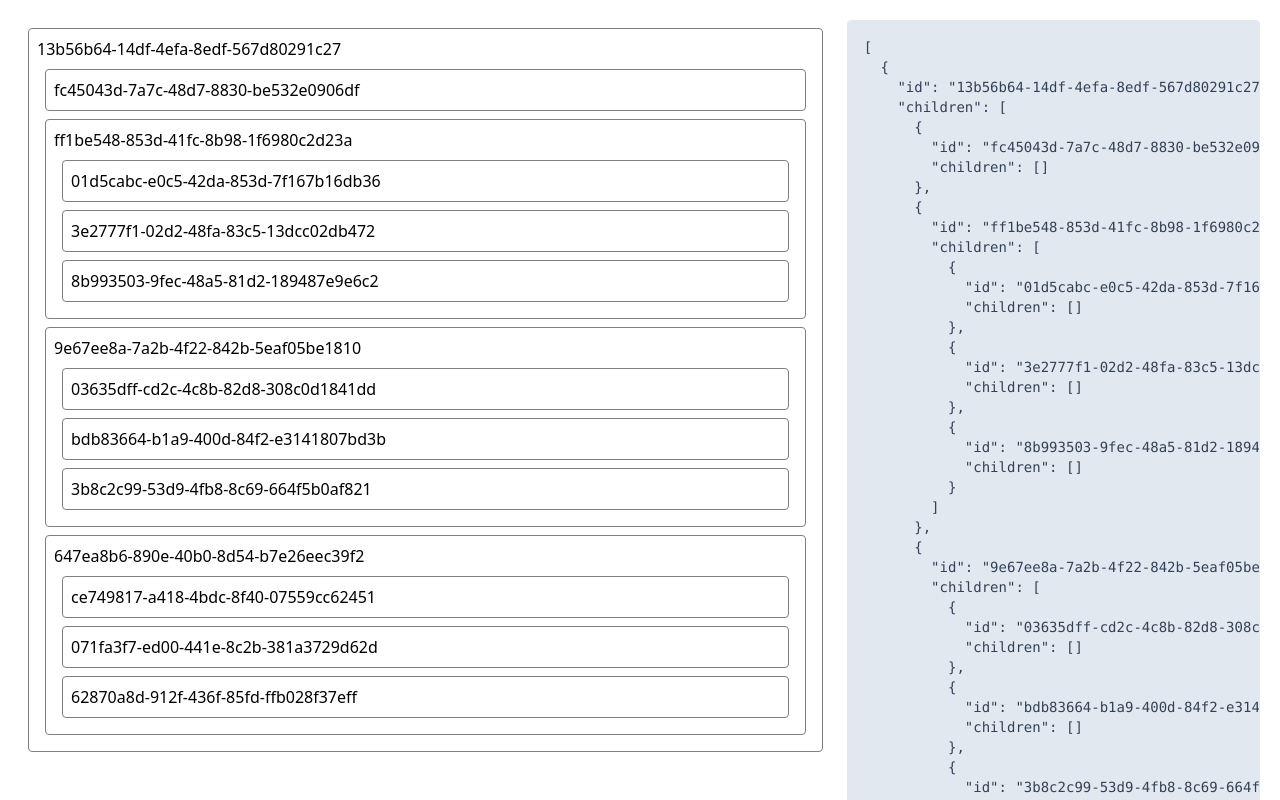
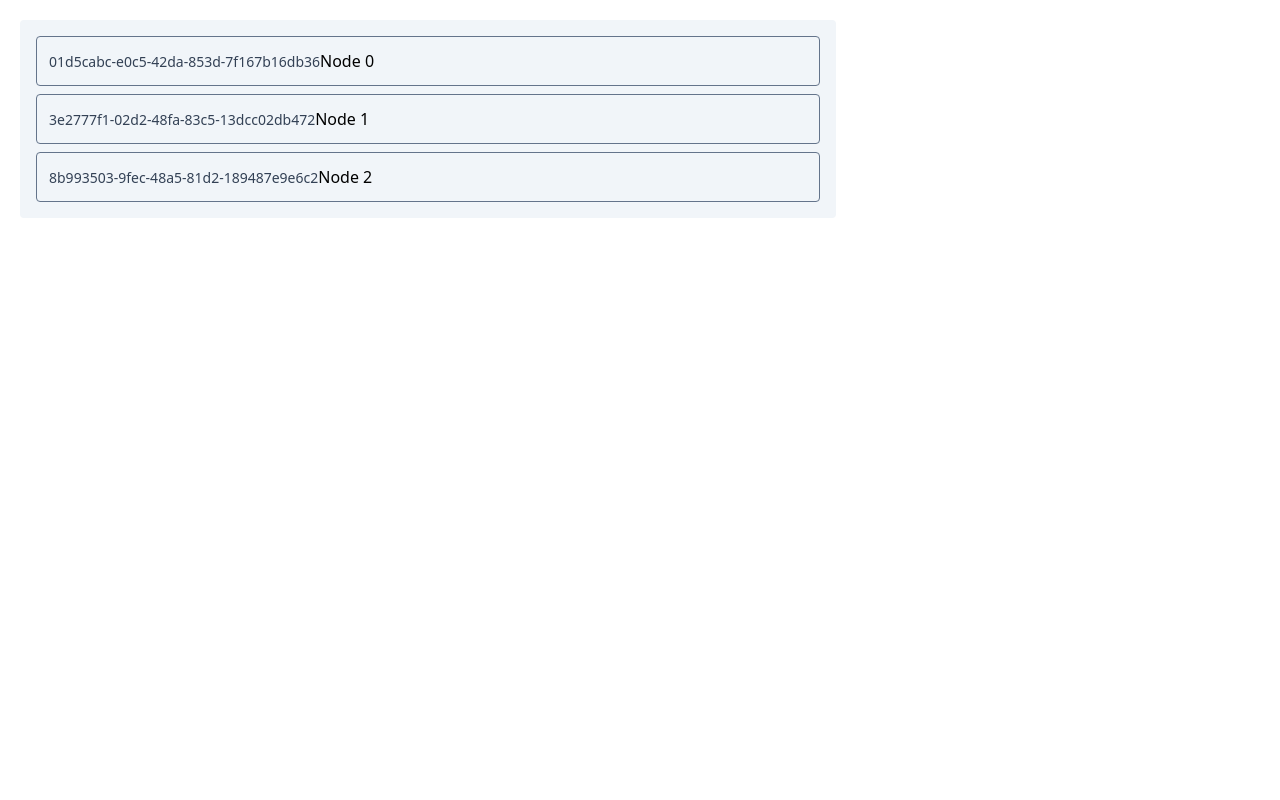
Before and after one commit to shaninalex/react-sortable-tree, a React (Vite) app: page / in a window 1280 px wide. Shown: the top 800 px of the page. Built offline with nearby package versions, Linux system fonts and the light colour scheme.

Commit message:
refactor

```diff
--- a/package.json
+++ b/package.json
@@ -11,6 +11,9 @@
   },
   "dependencies": {
     "@dnd-kit/core": "^6.1.0",
+    "@dnd-kit/modifiers": "^7.0.0",
+    "@dnd-kit/sortable": "^8.0.0",
+    "@dnd-kit/utilities": "^3.2.2",
     "@types/uuid": "^10.0.0",
     "react": "^18.3.1",
     "react-dom": "^18.3.1",
--- /dev/null
+++ b/src/_tmp/SimpleMain.tsx
@@ -0,0 +1,49 @@
+import { closestCorners, DndContext, DragEndEvent, KeyboardSensor, PointerSensor, TouchSensor, useSensor, useSensors } from "@dnd-kit/core"
+import { useState } from "react"
+import { TreeNode } from "./typings"
+import { v4 as uuid } from "uuid"
+import { arrayMove, SortableContext, sortableKeyboardCoordinates, verticalListSortingStrategy } from "@dnd-kit/sortable"
+import { NodeContainer } from "./components"
+
+export const SimpleMain = () => {
+    const [treeNodes, setTreeNodes] = useState<TreeNode[]>([
+        { id: uuid(), content: "Node 0" },
+        { id: uuid(), content: "Node 1" },
+        { id: uuid(), content: "Node 2" },
+    ])
+    const getNodePos = (id: string) => treeNodes.findIndex(task => task.id === id)
+    const handleDragEnd = (event: DragEndEvent) => {
+        const { active, over } = event
+        if (!over) return
+        if (active.id === over.id) return
+        setTreeNodes(nodes => {
+            const originalPos = getNodePos(active.id as string)
+            const newPos = getNodePos(over.id as string)
+            return arrayMove(nodes, originalPos, newPos)
+        })
+    }
+    const sensors = useSensors(
+        useSensor(PointerSensor),
+        useSensor(TouchSensor),
+        useSensor(KeyboardSensor, { coordinateGetter: sortableKeyboardCoordinates}),
+    )
+    return (
+        <div>
+            {/*
+
+            Use modifiers to change context behaviour
+            modifiers={[restrictToVerticalAxis]} - move only by Y axis
+
+            */}
+            <DndContext sensors={sensors}  collisionDetection={closestCorners} onDragEnd={handleDragEnd}>
+                <SortableContext items={treeNodes} strategy={verticalListSortingStrategy}>
+                    <div className="bg-slate-100 rounded p-4 flex flex-col gap-2">
+                        {treeNodes.map(node => (
+                            <NodeContainer key={node.id} node={node} />
+                        ))}
+                    </div>
+                </SortableContext>
+            </DndContext>
+        </div>
+    )
+}
--- /dev/null
+++ b/src/_tmp/components/NodeContainer/NodeContainer.tsx
@@ -0,0 +1,24 @@
+import { useSortable } from "@dnd-kit/sortable"
+import { CSS } from '@dnd-kit/utilities'
+import { TreeNode } from "../../typings"
+
+interface NodeProps {
+    node: TreeNode
+}
+
+export const NodeContainer = (props: NodeProps) => {
+    const { id, content } = props.node
+    const {attributes, listeners, setNodeRef, transition, transform} = useSortable({ id })
+
+    const style = {
+        transition,
+        transform: CSS.Transform.toString(transform)
+    }
+
+    return (
+        <div ref={setNodeRef} className="border border-slate-500 bg-slate-100 rounded p-3" style={style} {...attributes} {...listeners}>
+            <small className="text-sm text-slate-700">{id}</small>
+            {content}
+        </div>
+    )
+}
--- /dev/null
+++ b/src/_tmp/components/NodeContainer/index.ts
@@ -0,0 +1 @@
+export * from './NodeContainer'
--- /dev/null
+++ b/src/_tmp/components/index.ts
@@ -0,0 +1 @@
+export * from './NodeContainer'
--- /dev/null
+++ b/src/_tmp/typings.ts
@@ -0,0 +1,6 @@
+
+export interface TreeNode {
+    id: string
+    content: string
+    children?: Node[]
+}
--- a/src/components/Main.tsx
+++ b/src/components/Main.tsx
@@ -1,183 +1,13 @@
-import React, { useState } from "react";
-import { DndContext, useDroppable, useDraggable, DragEndEvent, DragStartEvent, UniqueIdentifier } from "@dnd-kit/core";
-import { v4 as uuid } from "uuid"
-
-interface TreeNode {
-    id: string;
-    children: TreeNode[];
-}
-
-const initialTree: TreeNode[] = [
-    {
-        id: uuid(),
-        children: [
-            {
-                id: uuid(),
-                children: []
-            },
-            {
-                id: uuid(),
-                children: [
-                    { id: uuid(), children: [] },
-                    { id: uuid(), children: [] },
-                    { id: uuid(), children: [] },
-                ]
-            },
-            {
-                id: uuid(),
-                children: [
-                    { id: uuid(), children: [] },
-                    { id: uuid(), children: [] },
-                    { id: uuid(), children: [] },
-                ]
-            },
-            {
-                id: uuid(),
-                children: [
-                    { id: uuid(), children: [] },
-                    { id: uuid(), children: [] },
-                    { id: uuid(), children: [] },
-                ]
-            }
-        ]
-    },
-];
+import { SimpleMain } from "../_tmp/SimpleMain";
 
 export const Main = () => {
-    const [tree, setTree] = useState<TreeNode[]>(initialTree);
-    const [activeId, setActiveId] = useState<UniqueIdentifier | null>(null);
-
-    const handleDragStart = (event: DragStartEvent) => {
-        setActiveId(event.active.id as string);
-    };
-
-    const handleDragEnd = (event: DragEndEvent) => {
-        const { over } = event;
-        if (over && activeId !== over.id as string) {
-            setTree((prevTree) => moveNode(prevTree, activeId! as string, over.id as string));
-        }
-        setActiveId(null);
-    };
-
     return (
         <div className="flex gap-4">
             <div className="w-2/3">
-                <DndContext onDragStart={handleDragStart} onDragEnd={handleDragEnd}>
-                    <div className="tree">
-                        {tree.map((node) => (
-                            <TreeNodeComponent key={node.id} node={node} />
-                        ))}
-                    </div>
-                </DndContext>
+                <SimpleMain />
             </div>
             <div className="w-1/3">
-                <pre className="overflow-auto text-sm border rounded p-4 bg-slate-200 text-slate-700">{JSON.stringify(tree, null, 2) }</pre>
             </div>
-        </div>
-
-    );
-};
-
-interface TreeNodeProps {
-    node: TreeNode;
-}
-
-const TreeNodeComponent = ({ node }: TreeNodeProps) => {
-    const { isOver, setNodeRef } = useDroppable({
-        id: node.id,
-    });
-
-    const droppableStyle = {
-        border: isOver ? "2px solid green" : "1px solid gray",
-        position: 'relative',
-    };
-
-    const placeholderStyle = {
-        display: isOver ? "block" : "none",
-        backgroundColor: "#f0f0f0",
-        border: "2px dashed gray",
-        padding: "10px",
-        textAlign: "center",
-        marginBottom: "5px",
-    };
-
-    return (
-        <div ref={setNodeRef} className="border rounded m-2 p-2" style={droppableStyle}>
-            <Draggable id={node.id}>{node.id}</Draggable>
-            <div style={placeholderStyle}>
-                Drop here
-            </div>
-            {node.children.length > 0 ? (
-                <div className="children">
-                    {node.children.map((childNode) => (
-                        <TreeNodeComponent key={childNode.id} node={childNode} />
-                    ))}
-                </div>
-            ) : null}
         </div>
     );
 };
-
-interface DraggableProps {
-    id: string;
-    children: React.ReactNode;
-}
-
-const Draggable = ({ id, children }: DraggableProps) => {
-    const { attributes, listeners, setNodeRef, transform } = useDraggable({
-        id,
-    });
-
-    const style = transform
-        ? {
-            transform: `translate3d(${transform.x}px, ${transform.y}px, 0)`,
-        }
-        : undefined;
-
-    return (
-        <div ref={setNodeRef} style={style} {...listeners} {...attributes}>
-            {children}
-        </div>
-    );
-};
-
-const moveNode = (tree: TreeNode[], sourceId: string, targetId: string): TreeNode[] => {
-    const [sourceNode, remainingTree] = removeNode(tree, sourceId);
-    if (!sourceNode) return remainingTree;
-
-    return insertNode(remainingTree, targetId, sourceNode);
-};
-
-const removeNode = (tree: TreeNode[], nodeId: string): [TreeNode | null, TreeNode[]] => {
-    let nodeToRemove: TreeNode | null = null;
-
-    const filteredTree = tree.filter((node) => {
-        if (node.id === nodeId) {
-            nodeToRemove = node;
-            return false;
-        }
-        const [removedChild, remainingChildren] = removeNode(node.children, nodeId);
-        if (removedChild) {
-            nodeToRemove = removedChild;
-            node.children = remainingChildren;
-        }
-        return true;
-    });
-
-    return [nodeToRemove, filteredTree];
-};
-
-const insertNode = (tree: TreeNode[], targetId: string, nodeToInsert: TreeNode): TreeNode[] => {
-    return tree.map((node) => {
-        if (node.id === targetId) {
-            return {
-                ...node,
-                children: [...node.children, nodeToInsert],
-            };
-        }
-        return {
-            ...node,
-            children: insertNode(node.children, targetId, nodeToInsert),
-        };
-    });
-};
```
Also changed, not shown: 2 other files (tests, documents, lock files or other folders).
